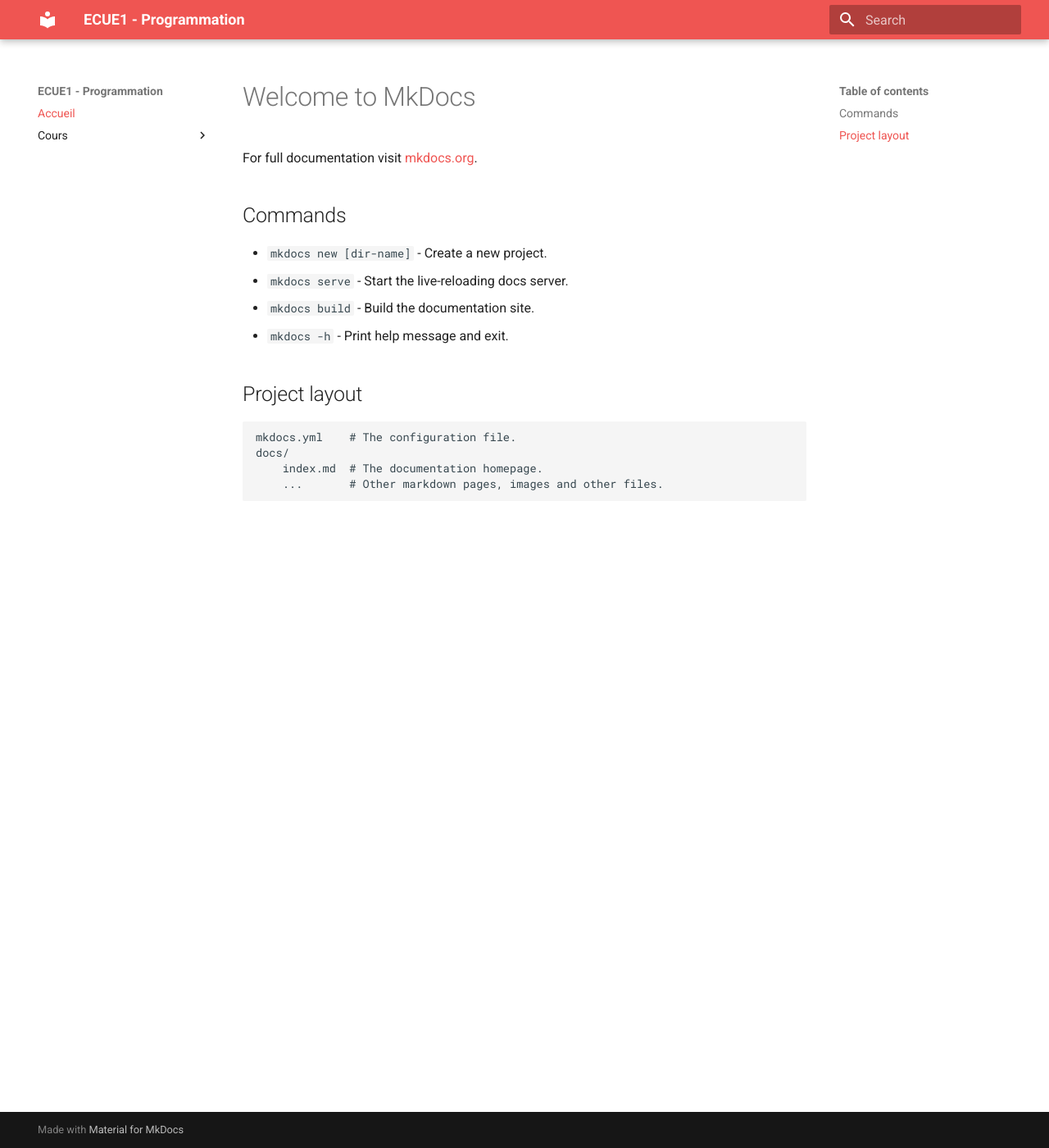
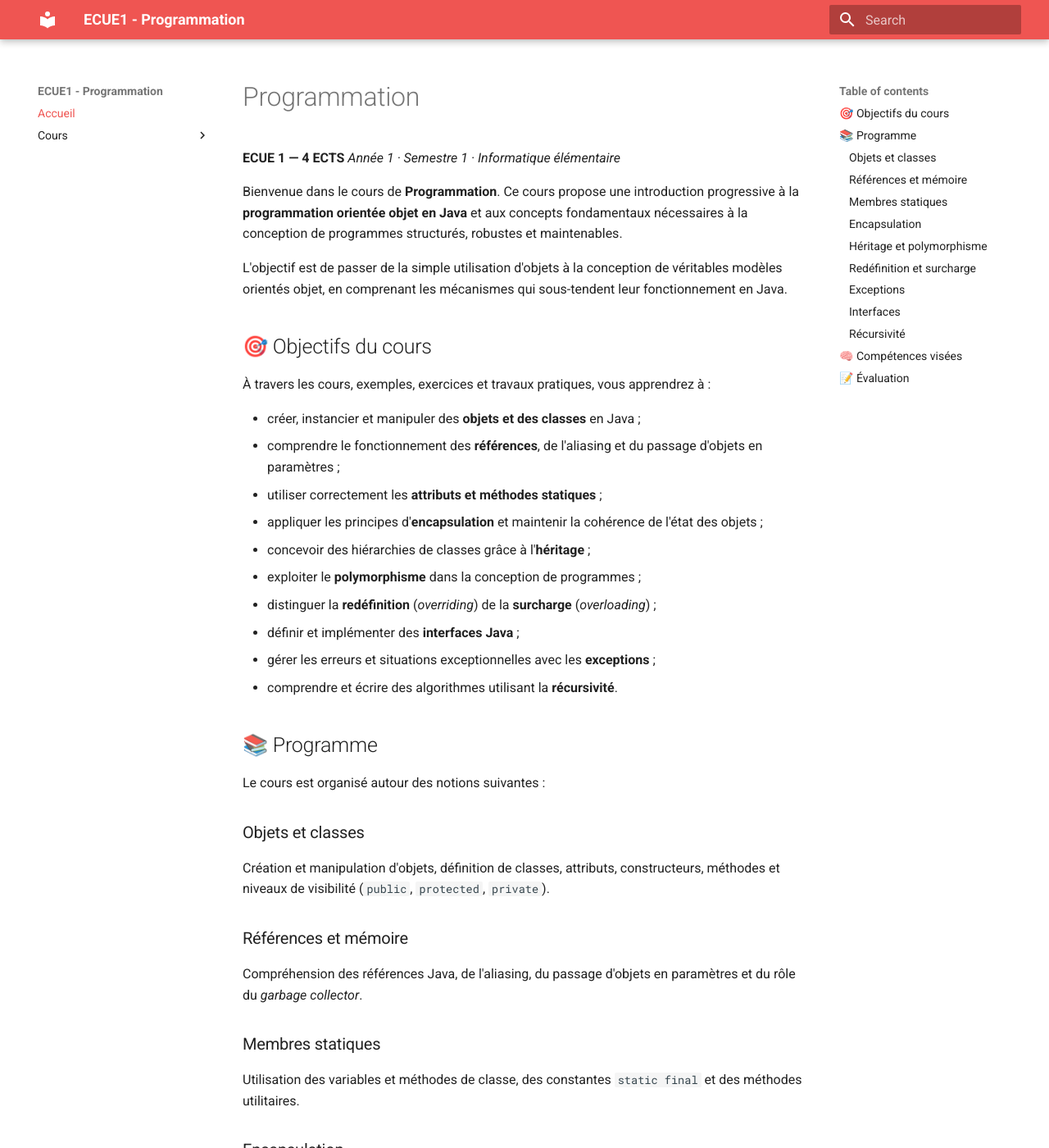
Before and after one commit to rezakaziz/programmation-cours, an MkDocs documentation site: the page built from docs/index.md, in a window 1280 px wide and 1400 px high. Shown: the whole window at 82% size. Built offline with MkDocs 1.6.1 and Material for MkDocs 9.7.7, drawn with Linux system fonts in a browser that asks for light colours; some of the changed text lies outside the part shown.

Commit message:
rajout de la page d'accueil

```diff
--- a/docs/index.md
+++ b/docs/index.md
@@ -1,17 +1,93 @@
-# Welcome to MkDocs
+# Programmation
 
-For full documentation visit [mkdocs.org](https://www.mkdocs.org).
+**ECUE 1 — 4 ECTS**
+*Année 1 · Semestre 1 · Informatique élémentaire*
 
-## Commands
+Bienvenue dans le cours de **Programmation**. Ce cours propose une introduction progressive à la **programmation orientée objet en Java** et aux concepts fondamentaux nécessaires à la conception de programmes structurés, robustes et maintenables.
 
-* `mkdocs new [dir-name]` - Create a new project.
-* `mkdocs serve` - Start the live-reloading docs server.
-* `mkdocs build` - Build the documentation site.
-* `mkdocs -h` - Print help message and exit.
+L'objectif est de passer de la simple utilisation d'objets à la conception de véritables modèles orientés objet, en comprenant les mécanismes qui sous-tendent leur fonctionnement en Java.
 
-## Project layout
+## 🎯 Objectifs du cours
 
-    mkdocs.yml    # The configuration file.
-    docs/
-        index.md  # The documentation homepage.
-        ...       # Other markdown pages, images and other files.
+À travers les cours, exemples, exercices et travaux pratiques, vous apprendrez à :
+
+* créer, instancier et manipuler des **objets et des classes** en Java ;
+* comprendre le fonctionnement des **références**, de l'aliasing et du passage d'objets en paramètres ;
+* utiliser correctement les **attributs et méthodes statiques** ;
+* appliquer les principes d'**encapsulation** et maintenir la cohérence de l'état des objets ;
+* concevoir des hiérarchies de classes grâce à l'**héritage** ;
+* exploiter le **polymorphisme** dans la conception de programmes ;
+* distinguer la **redéfinition** (*overriding*) de la **surcharge** (*overloading*) ;
+* définir et implémenter des **interfaces Java** ;
+* gérer les erreurs et situations exceptionnelles avec les **exceptions** ;
+* comprendre et écrire des algorithmes utilisant la **récursivité**.
+
+## 📚 Programme
+
+Le cours est organisé autour des notions suivantes :
+
+### Objets et classes
+
+Création et manipulation d'objets, définition de classes, attributs, constructeurs, méthodes et niveaux de visibilité (`public`, `protected`, `private`).
+
+### Références et mémoire
+
+Compréhension des références Java, de l'aliasing, du passage d'objets en paramètres et du rôle du *garbage collector*.
+
+### Membres statiques
+
+Utilisation des variables et méthodes de classe, des constantes `static final` et des méthodes utilitaires.
+
+### Encapsulation
+
+Protection de l'état interne des objets, utilisation des getters et setters, validation des données et maintien des invariants.
+
+### Héritage et polymorphisme
+
+Création de hiérarchies de classes, utilisation de `super`, manipulation d'objets à travers leur type parent et application du polymorphisme.
+
+### Redéfinition et surcharge
+
+Compréhension des différences entre *overriding* et *overloading*, de leurs règles et de leur utilisation dans la conception orientée objet.
+
+### Exceptions
+
+Gestion des erreurs avec `try`, `catch` et `finally`, propagation des exceptions et création d'exceptions personnalisées.
+
+### Interfaces
+
+Définition de contrats avec les interfaces Java, implémentation d'interfaces et utilisation des interfaces comme types de référence.
+
+### Récursivité
+
+Compréhension du cas de base et de l'appel récursif à travers des exemples classiques, ainsi que des limites liées à la pile d'appels et à la profondeur de récursion.
+
+## 🧠 Compétences visées
+
+À l'issue du cours, vous serez capable de :
+
+* concevoir et implémenter des programmes Java orientés objet ;
+* créer des classes correctement encapsulées ;
+* construire et exploiter des hiérarchies de classes ;
+* utiliser le polymorphisme pour produire du code plus flexible ;
+* définir et implémenter des interfaces ;
+* analyser les effets des références et de l'aliasing ;
+* gérer proprement les erreurs avec des exceptions ;
+* écrire et analyser des méthodes récursives ;
+* produire du code **lisible, maintenable et testé**.
+
+## 📝 Évaluation
+
+L'évaluation des apprentissages repose sur plusieurs modalités :
+
+**Contrôle continu** — exercices de programmation réalisés en classe et quiz portant sur les concepts fondamentaux. Les quiz ne dépassent pas un quart de la note finale.
+
+**Projet** — réalisation d'un projet Java orienté objet mettant en œuvre la conception, l'implémentation et la documentation d'une application.
+
+**Examen final** — évaluation portant notamment sur les classes, l'héritage, le polymorphisme, les exceptions, les interfaces, les références et le système de types Java.
+
+Afin de garantir l'authenticité des productions, certaines évaluations peuvent également comporter une **soutenance orale** ou une interrogation réalisée **sans recours aux IA génératives**.
+
+---
+
+> **Objectif final :** ne pas seulement apprendre la syntaxe Java, mais acquérir les principes de conception permettant de construire des programmes orientés objet clairs, cohérents et maintenables.
--- a/mkdocs.yml
+++ b/mkdocs.yml
@@ -19,4 +19,4 @@ extra_javascript:
 nav:
   - Accueil: index.md
   - Cours:
-      - Séance-01: cours/01/
+      - Intro-POO: cours/01/
```
